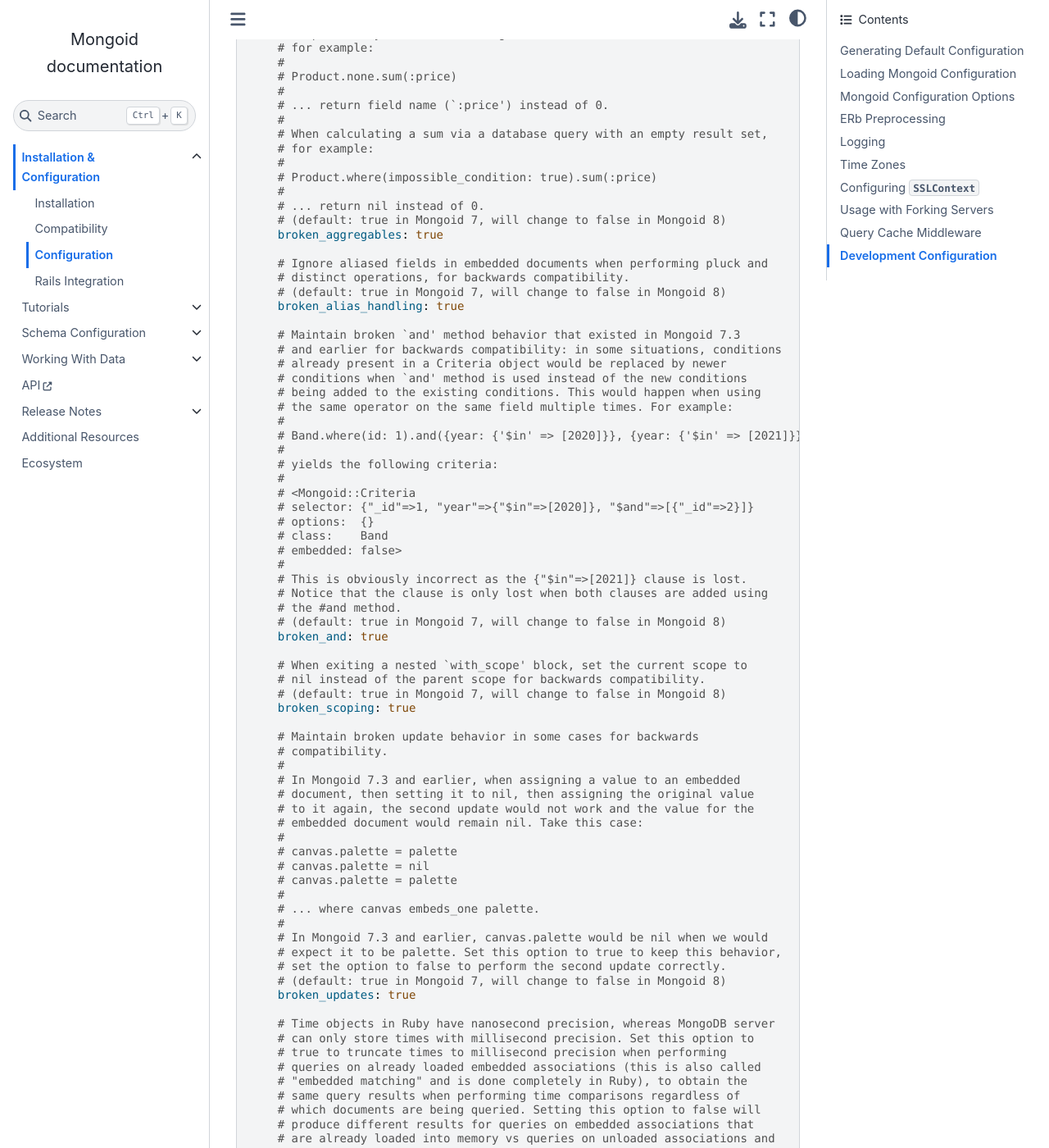
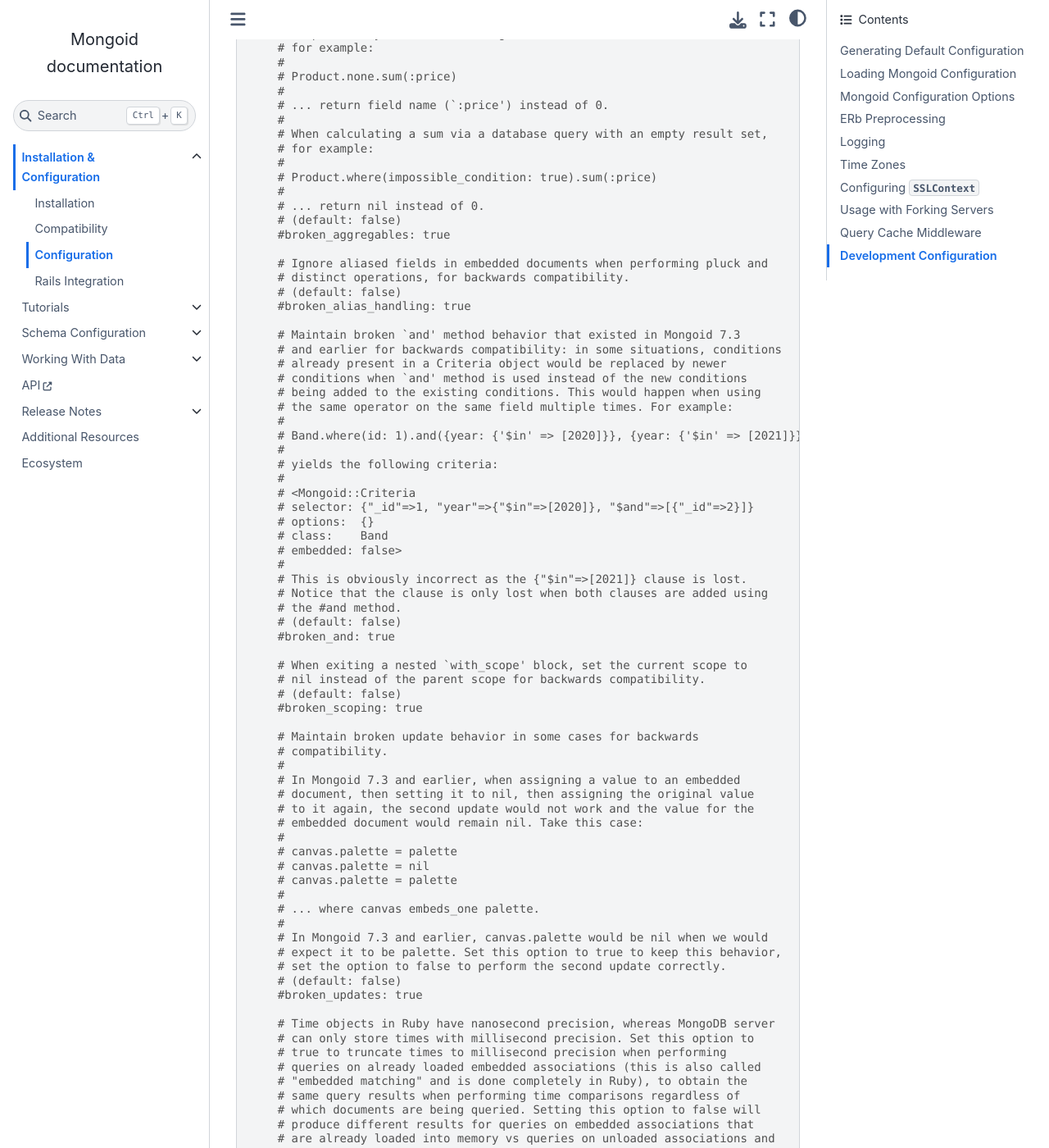
Before and after one commit to i80and/docs-mongoid, a Sphinx documentation site: the page built from docs/reference/configuration.txt, in a window 1280 px wide and 1400 px high, scrolled down 5399 px. Shown: the whole window at 82% size. Built offline with Sphinx 7.4.7 and the Sphinx Book theme 1.1.4, drawn with Linux system fonts in a browser that asks for light colours; some of the changed text lies outside the part shown.

Commit message:
MONGOID-5246 Flip feature flags for 8.0 (#5177)
* MONGOID-5246 Flip feature flags for 8.0

* legacy_pluck_distinct

* show examples to change the values

* legacy_pluck_distinct

* legacy_pluck_distinct

* pluck distinct

* account for bigdecimal flag

* RUBY-2928

* use config_override

* fix findable spec

Co-authored-by: Oleg Pudeyev <code@olegp.name>

```diff
--- a/docs/reference/configuration.txt
+++ b/docs/reference/configuration.txt
@@ -282,13 +282,13 @@ for details on driver options.
       # Product.where(impossible_condition: true).sum(:price)
       #
       # ... return nil instead of 0.
-      # (default: true in Mongoid 7, will change to false in Mongoid 8)
-      broken_aggregables: true
+      # (default: false)
+      #broken_aggregables: true
 
       # Ignore aliased fields in embedded documents when performing pluck and
       # distinct operations, for backwards compatibility.
-      # (default: true in Mongoid 7, will change to false in Mongoid 8)
-      broken_alias_handling: true
+      # (default: false)
+      #broken_alias_handling: true
 
       # Maintain broken `and' method behavior that existed in Mongoid 7.3
       # and earlier for backwards compatibility: in some situations, conditions
@@ -310,13 +310,13 @@ for details on driver options.
       # This is obviously incorrect as the {"$in"=>[2021]} clause is lost.
       # Notice that the clause is only lost when both clauses are added using
       # the #and method.
-      # (default: true in Mongoid 7, will change to false in Mongoid 8)
-      broken_and: true
+      # (default: false)
+      #broken_and: true
 
       # When exiting a nested `with_scope' block, set the current scope to
       # nil instead of the parent scope for backwards compatibility.
-      # (default: true in Mongoid 7, will change to false in Mongoid 8)
-      broken_scoping: true
+      # (default: false)
+      #broken_scoping: true
 
       # Maintain broken update behavior in some cases for backwards
       # compatibility.
@@ -335,8 +335,8 @@ for details on driver options.
       # In Mongoid 7.3 and earlier, canvas.palette would be nil when we would
       # expect it to be palette. Set this option to true to keep this behavior,
       # set the option to false to perform the second update correctly.
-      # (default: true in Mongoid 7, will change to false in Mongoid 8)
-      broken_updates: true
+      # (default: false)
+      #broken_updates: true
 
       # Time objects in Ruby have nanosecond precision, whereas MongoDB server
       # can only store times with millisecond precision. Set this option to
@@ -347,9 +347,8 @@ for details on driver options.
       # which documents are being queried. Setting this option to false will
       # produce different results for queries on embedded associations that
       # are already loaded into memory vs queries on unloaded associations and
-      # top-level models. (default: false in Mongoid 7, will change to true
-      # in Mongoid 8).
-      compare_time_by_ms: false
+      # top-level models. (default: true)
+      #compare_time_by_ms: false
 
       # Set the global discriminator key. (default: "_type")
       discriminator_key: "_type"
@@ -370,8 +369,8 @@ for details on driver options.
       # Maintain legacy behavior of pluck and distinct, which does not demongoize
       # values on returning them. Setting this option to false will cause
       # pluck and distinct to return demongoized values.
-      # (default: true in Mongoid 7, will change to false in Mongoid 8)
-      legacy_pluck_distinct: true
+      # (default: false)
+      #legacy_pluck_distinct: true
 
       # Maintain legacy behavior of === on Mongoid document classes, which
       # returns true in a number of cases where Ruby's === implementation would
@@ -379,8 +378,8 @@ for details on driver options.
       # instances differs from both the behavior of === on document classes
       # and from Ruby's behavior of === on simple object instances regardless
       # of the value of this option.
-      # (default: true in Mongoid 7, will change to false in Mongoid 8)
-      legacy_triple_equals: true
+      # (default: false)
+      #legacy_triple_equals: true
 
       # Set the Mongoid and Ruby driver log levels when Mongoid is not using
       # Ruby on Rails logger instance. (default: :info)
@@ -393,8 +392,8 @@ for details on driver options.
       # Force ``BSON::ObjectId#as_json`` method to return the hash
       # { "$oid" => id.to_s }. When this option is false, and bson-ruby 5
       # is used, the return value will be the hexadecimal ObjectId string only.
-      # (default: true in Mongoid 7, will change to false in Mongoid 8)
-      object_id_as_json_oid: true
+      # (default: false)
+      #object_id_as_json_oid: true
 
       # Preload all models in development, needed when models use
       # inheritance. (default: false)
```
Also changed, not shown: docs/release-notes/mongoid-7.5.txt (+21 -0 lines).
